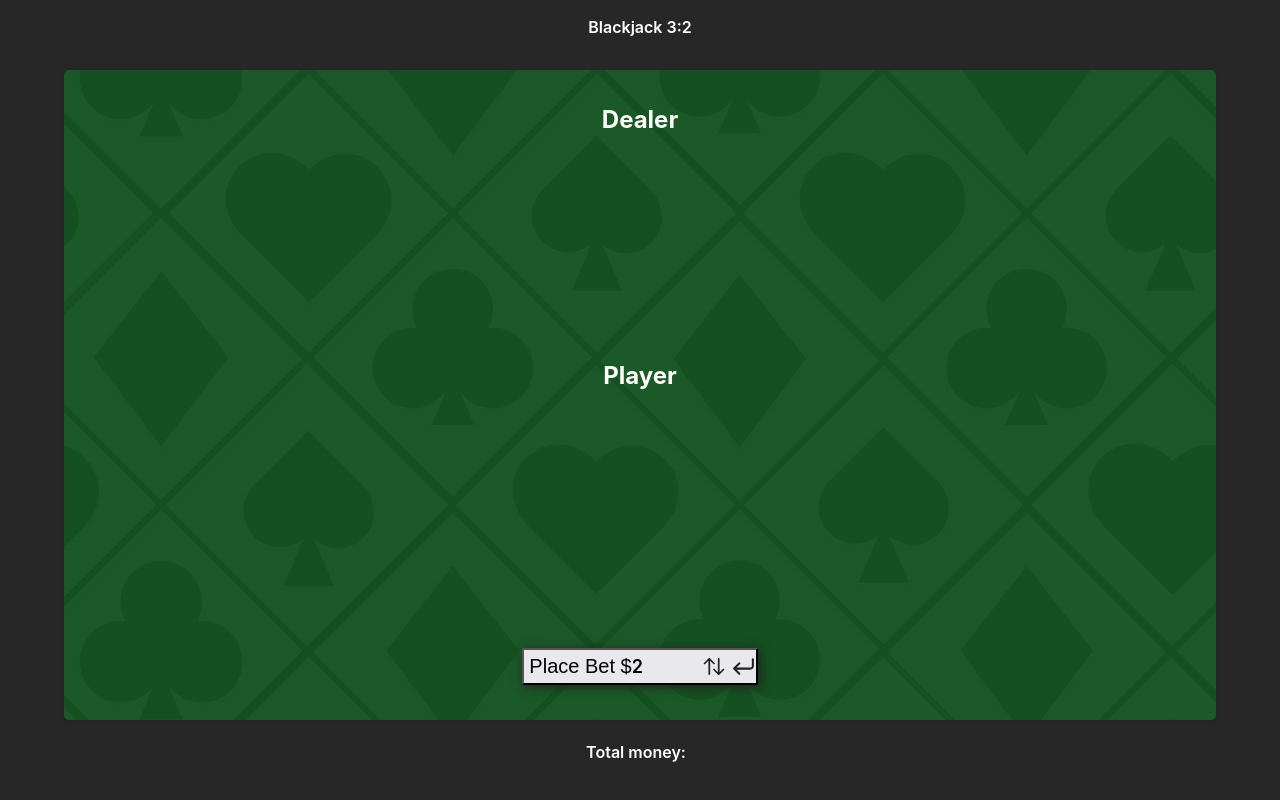
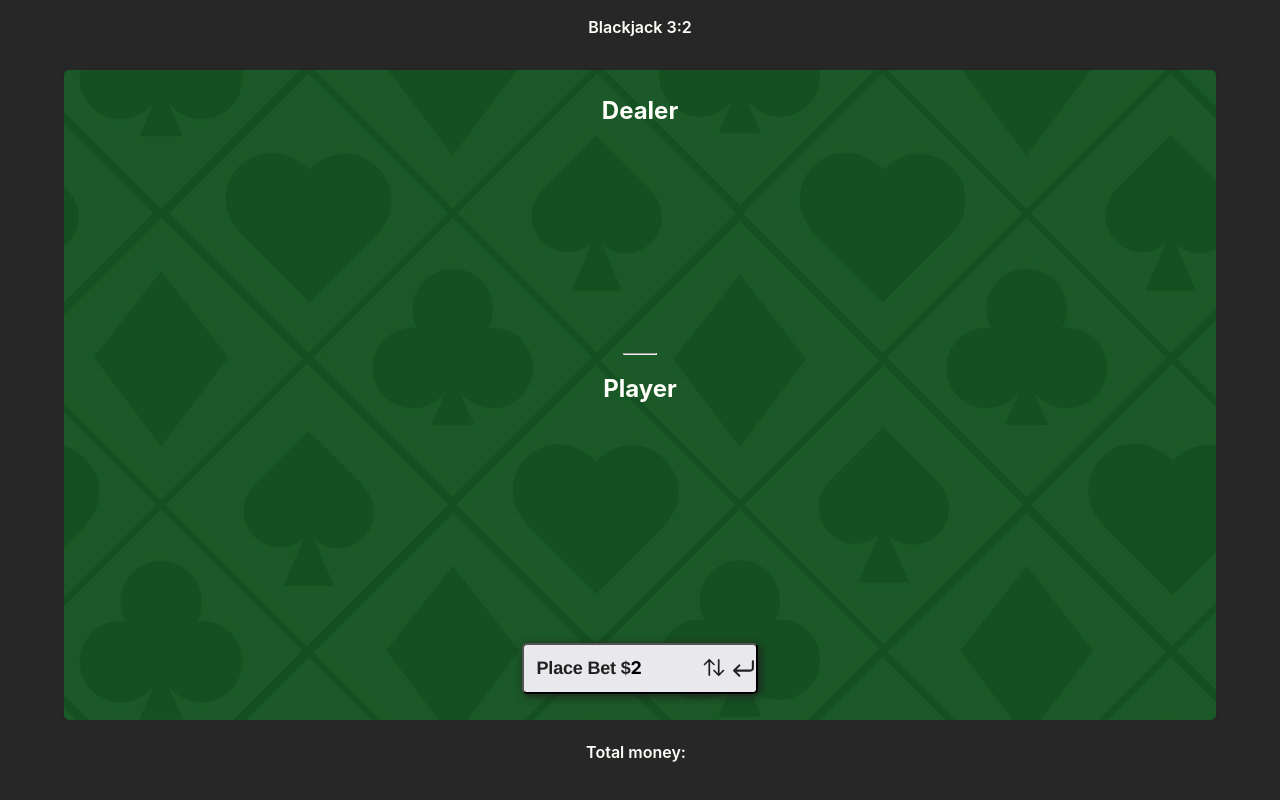
Before and after one commit to rubentxogg/blackjack, a website with bundled scripts: page public/index.html in a window 1280 px wide. Built offline with nearby package versions, Linux system fonts and the light colour scheme.

Commit message:
[ADD] Custom buttons and styles

```diff
--- a/public/index.html
+++ b/public/index.html
@@ -6,7 +6,7 @@
     <meta name="viewport" content="width=device-width, initial-scale=1.0">
     <link rel="stylesheet" href="palette.css">
     <link rel="stylesheet" href="styles.css">
-    <link rel="icon" href="./assets/SPADES-ACE.svg">
+    <link rel="icon" type="image/x-icon" href="./assets/icon.svg">
     <title>Blackjack</title>
 </head>
 
@@ -16,21 +16,21 @@
     <main>
         <h2>Dealer <span id="dealer-score"></span></h2>
         <section id="dealer" class="hand"></section>
-
+        <hr>
         <h2>Player <span id="player-score"></span></h2>
         <section id="player" class="hand"></section>
 
         <div class="actions">
-            <button id="hit">Hit</button>
-            <button id="stand">Stand</button>
-            <button id="place-bet">
+            <button id="hit" class="button-80">Hit</button>
+            <button id="stand" class="button-80">Stand</button>
+            <button id="place-bet" class="button-80">
                 Place Bet $<input id="bet" type="number" min="2" step="2" autofocus></span>
             </button>
         </div>
     </main>
 
     <footer>
-        Total money: <span id="player-money" class="money-lose"></span>
+        Total money: <span id="player-money"></span>
     </footer>
 
     <script type="module" src="/src/index.js"></script>
--- a/public/styles.css
+++ b/public/styles.css
@@ -49,9 +49,10 @@ header {
 }
 
 main {
-    background-image: url(./assets/green-background.jpg);
+    background-image: url(./assets/poker-table.jpg);
     border-radius: 5px;
     margin: auto;
+    padding: 2%;
     width: 90%;
     height: calc(100vh - 150px);
     display: flex;
@@ -91,13 +92,6 @@ img[class$='card'] {
     margin-top: 30px;
 }
 
-button {
-    padding: 5px;
-    font-size: 20px;
-    cursor: pointer;
-    box-shadow: 2px 2px 10px #212121;
-}
-
 input[type="number"] {
     border: none;
     outline: none;
@@ -105,8 +99,8 @@ input[type="number"] {
     background: url(./assets/arrow-sort.svg) no-repeat scroll right;
     background-size: 24px;
     font-family: Roobert, -apple-system, BlinkMacSystemFont, "Segoe UI", Helvetica, Arial, sans-serif, "Apple Color Emoji", "Segoe UI Emoji", "Segoe UI Symbol";
-    font-size: 18px;
-    font-weight: 600;
+    font-size: 1.125rem;
+    font-weight: 700;
     cursor: pointer;
     padding-right: 10px;
 }
@@ -152,3 +146,47 @@ input[type=number] {
 #stand:disabled {
     opacity: 0.4;
 }
+
+.money-lose {
+    color: var(--red-ncs);
+}
+
+.money-win {
+    color: var(--sea-green);
+}
+
+button {
+  background: var(--baby-powder);
+  backface-visibility: hidden;
+  border-radius: 5px;
+  border-width: .125rem;
+  box-sizing: border-box;
+  color: #212121;
+  font-family: Circular,Helvetica,sans-serif;
+  font-size: 1.125rem;
+  font-weight: 700;
+  letter-spacing: -.01em;
+  line-height: 1.3;
+  padding: 1.1% 1.1%;
+  position: relative;
+  text-align: left;
+  text-decoration: none;
+  transform: translateZ(0) scale(1);
+  transition: all 100ms;
+  user-select: none;
+  -webkit-user-select: none;
+  touch-action: manipulation;
+  cursor: pointer;
+}
+
+button:not(:disabled):hover,
+button:not(:disabled):hover:active {
+   transform: scale(1.1, 1.1);
+   transition: all 100ms;
+}
+
+hr {
+    margin: auto;
+    width: 3%;
+    color: var(--raisin-black);
+}
```
Also changed, not shown: public/assets/icon.svg (added), public/assets/poker-table.jpg (renamed from public/assets/green-background.jpg).
